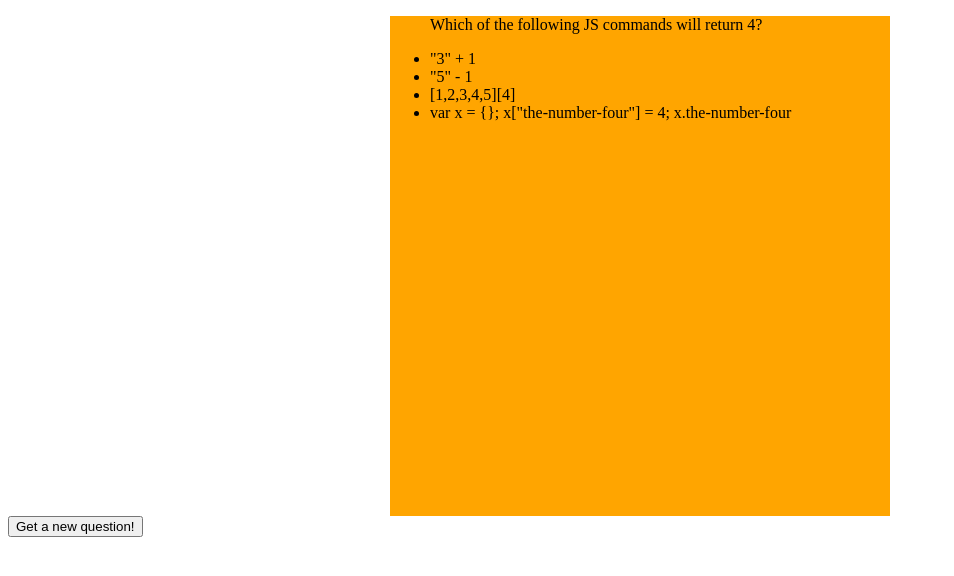
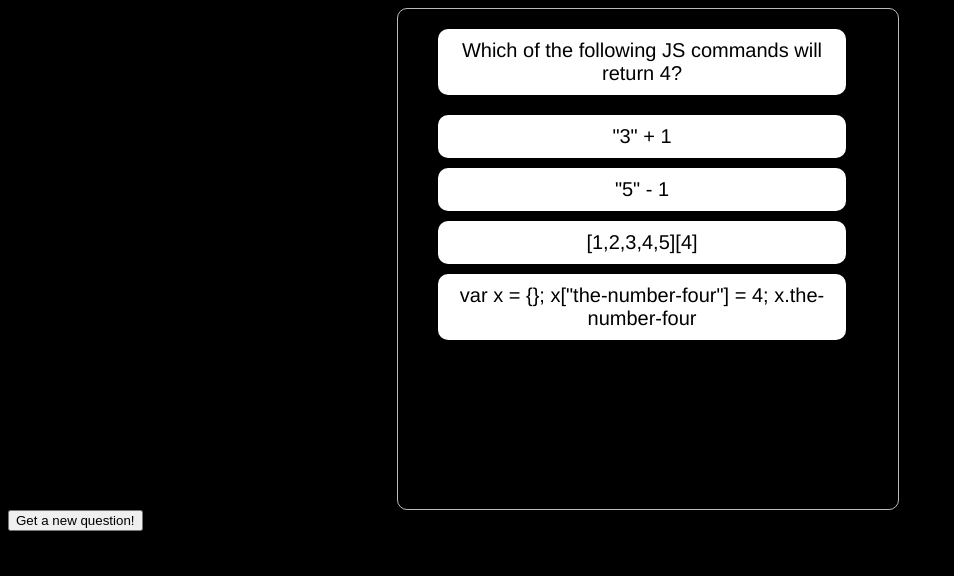
Before and after one commit to elreimundo/trivia, a plain HTML site: page trivia.html in a window 1280 px wide. Shown: the whole page, without its empty margins (0-954 px from the left). Drawn offline with Linux system fonts and the light colour scheme.

Commit message:
Make it look more prettier

```diff
--- a/trivia.css
+++ b/trivia.css
@@ -1,6 +1,33 @@
+body {
+  width: 100%;
+  height: 100%;
+  background-color: black;
+  font-family: Helvetica, sans-serif;
+}
+
 .game {
   width: 500px;
   height: 500px;
-  background-color: orange;
+  border: 1px solid #bbb;
   margin: 0 auto;
+  border-radius: 10px;
+  -webkit-border-radius: 10px;
+  -moz-border-radius: 10px;
+  -o-border-radius: 10px;
 }
+
+.game ul p, .game ul li {
+  background-color: white;
+  width: 80%;
+  padding: 10px 20px;
+  font-size: 20px;
+  border-radius: 10px;
+  -webkit-border-radius: 10px;
+  -moz-border-radius: 10px;
+  -o-border-radius: 10px;
+  text-align: center;
+}
+
+.game ul li {
+  margin-bottom: 10px;
+}
```
